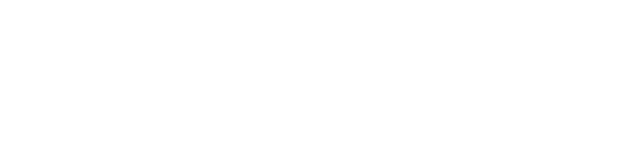
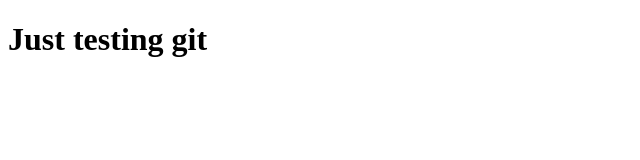
Before and after one commit to ArtemRomaniuk/Laboratorna-2, a plain HTML site: page index.html in a window 1280 px wide. Shown: the whole page, without its empty margins (0-640 px from the left). Drawn offline with Linux system fonts and the light colour scheme.

Commit message:
Just testing git

```diff
--- a/index.html
+++ b/index.html
@@ -6,6 +6,6 @@
     <title>Laboratorna 2</title>
 </head>
 <body>
-
+    <h1>Just testing git</h1>
 </body>
 </html>
```
